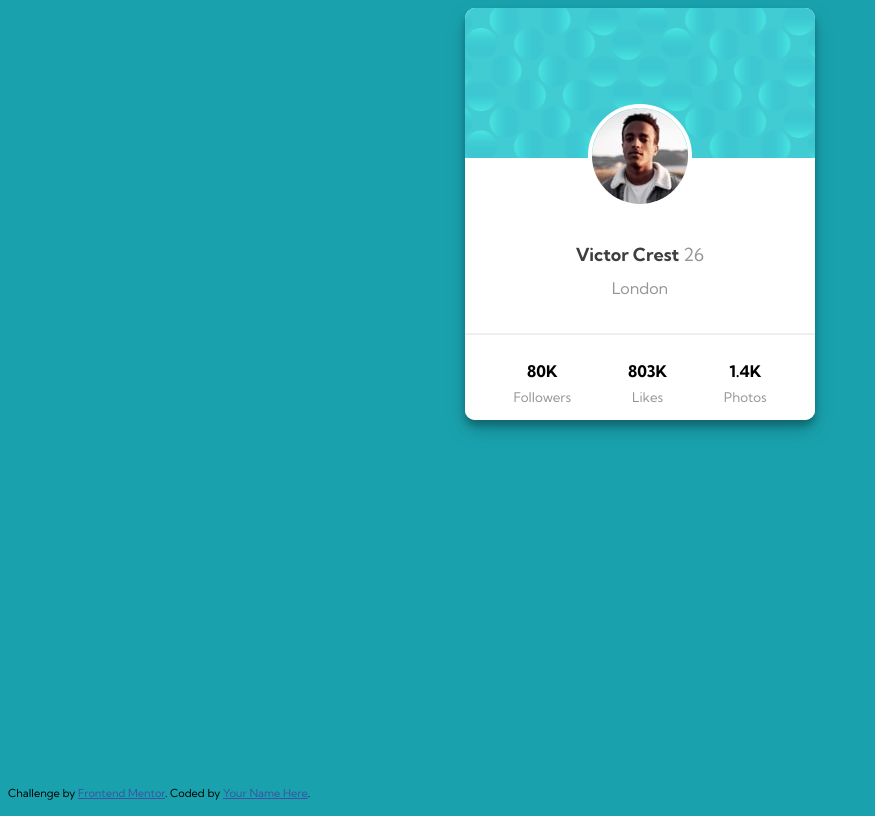
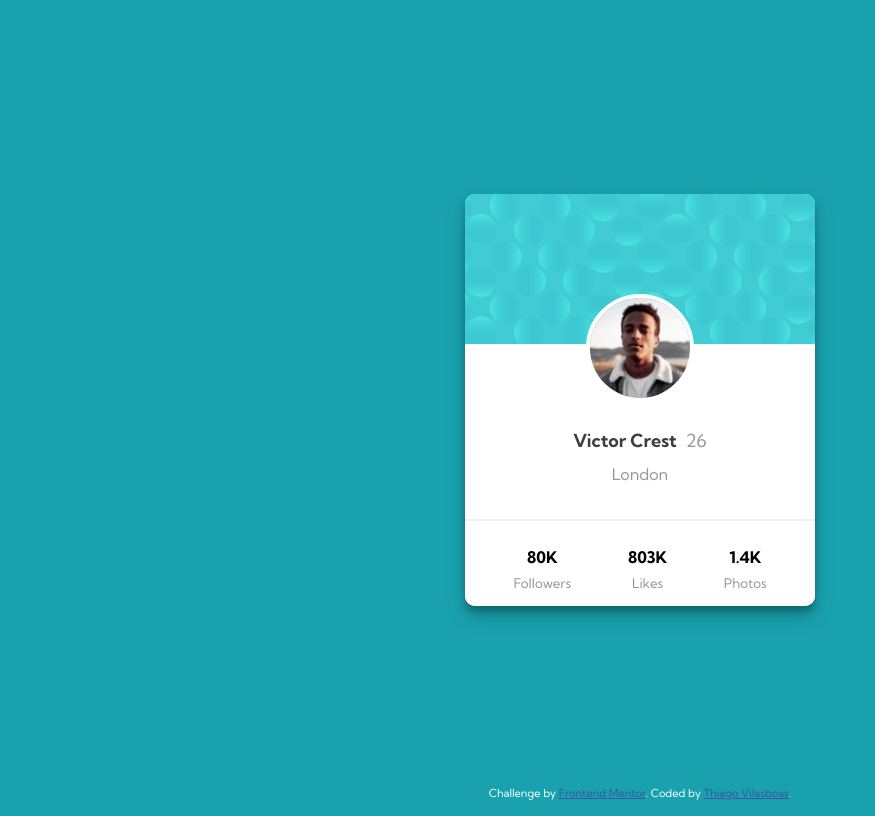
Before and after one commit to vilasboas/profile-card-component, a plain HTML site: page index.html in a window 1280 px wide. Shown: the whole page, without its empty margins (0-875 px from the left). Drawn offline with Linux system fonts and the light colour scheme.

Commit message:
atualizando projeto

```diff
--- a/index.html
+++ b/index.html
@@ -15,37 +15,33 @@
     * {
       font-family: 'Kumbh Sans';
     }
-
     :root {
       --dark-grey: hsl(0, 0%, 59%);
       --grayish-blue: hsl(227, 10%, 46%);
       --dark-cyan: hsl(185, 75%, 39%);
     }
-
     body {
       background: var(--dark-cyan);
       height: 100vh;
-      /* display: flex;
-      align-content: center;
+      display: flex;
+      align-items: center;
       justify-content: center;
-      align-items: center; */
+      margin: 0;
     }
-
     h2 {
       font-size: 18px;
       font-weight: 700;
       margin-bottom: 5px;
       color: #3e3e3e;
     }
-
     h2 span {
-      color: #ccc;
+      margin-left: 5px;
       font-weight: 400;
       color: var(--dark-grey);
     }
-
     .card {
       max-width: 350px;
+      width: 350px;
       margin: 0 auto;
       border-radius: 10px;
       background: #fff;
@@ -55,7 +51,6 @@
       justify-content: center;
       flex-direction: column;
     }
-
     .card .head {
       background: url("/images/bg-pattern-card.svg") no-repeat center;
       background-size: cover;
@@ -66,25 +61,23 @@
       display: flex;
       justify-content: center;
     }
-
     .card .head img {
       border-radius: 50%;
       border: 4px solid #fff;
-      top: 104px;
-      position: absolute;
+      top: 100px;
+      position: relative;
+      width: 100px;
+      height: 100px;
     }
-
     .card .body {
       margin: 70px 0 20px;
       text-align: center;
       width: 100%;
     }
-
     .card .body p {
       margin: 12px 0 15px;
       color: var(--dark-grey);;
     }
-
     .foot {
       background: #fff;
       border-top: 2px solid #efefef;
@@ -99,29 +92,24 @@
     .foot .counter {
       text-align: center;
     }
-
     .foot .counter p {
       font-weight: 700;
       margin-bottom: 5px;
       color: var(--greyish-blue);
-
     }
     .foot .counter small {
       color: var(--dark-grey);
     }
-
-
     .attribution {
       font-size: 11px;
       text-align: center;
       position: absolute;
       bottom: 0;
       text-align: center;
+      color: #fff;
     }
-    .attribution a { color: hsl(228, 45%, 44%); }
-
-    @media screen and (min-width: 769px) {
-
+    .attribution a {
+      color: hsl(228, 45%, 44%);
     }
   </style>
 </head>
@@ -149,11 +137,9 @@
       </div>
     </div>
   </div>
-
-
   <div class="attribution">
     Challenge by <a href="https://www.frontendmentor.io?ref=challenge" target="_blank">Frontend Mentor</a>.
-    Coded by <a href="#">Your Name Here</a>.
+    Coded by <a href="https://www.agenciadkode.com.br">Thiago Vilasboas</a>.
   </div>
 </body>
 </html>
```
Also changed, not shown: screenshot/desktop.png (added), screenshot/mobile.png (added), 1 other file.
